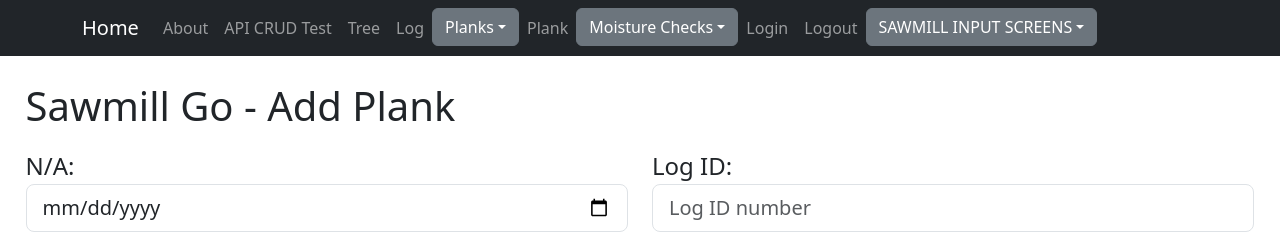
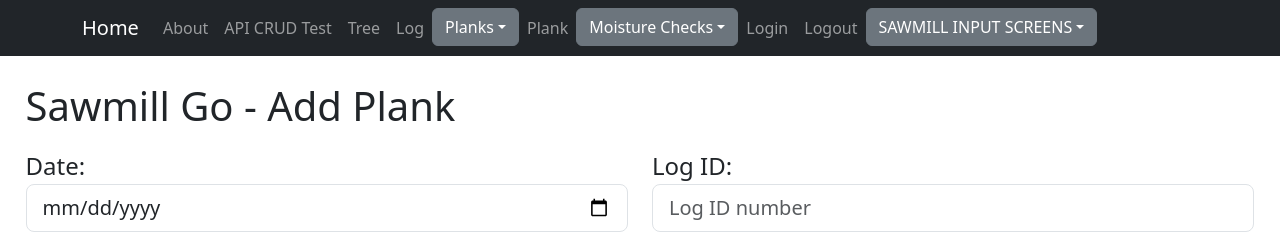
Before and after one commit to andrewcargill/sawmill_go, a React (Create React App) app in the folder mill/: page /mill_add_planks in a window 1280 px wide. Shown: the top 238 px of the page. Built offline with nearby package versions, Linux system fonts and the light colour scheme.

Commit message:
adds date field plank database

```diff
--- a/mill/src/pages/MillAddPlanks.jsx
+++ b/mill/src/pages/MillAddPlanks.jsx
@@ -10,6 +10,7 @@
 
 const MillAddPlanks = () => {
   const [log, setLog] = useState('');
+  const [date, setDate] = useState('');
   const [width, setWidth] = useState('');
   const [depth, setDepth] = useState('');
   const [wood_grade, setWood_grade] = useState('');
@@ -25,6 +26,7 @@
         width,
         depth,
         wood_grade,
+        date,
       });
       console.log('Data created:', response.data);
 
@@ -33,6 +35,7 @@
       setWidth('');
       setDepth('');
       setWood_grade('');
+      setDate('');
 
       setPostId(response.data.id);
       setSuccess(true); // Set success status to true
@@ -53,8 +56,13 @@
         <Row>
 
             <Col xs={6}>
-            <label>N/A:</label>
-            <input type="date" className="form-control form-control-lg" id="input1" />
+            <label>Date:</label>
+            <input
+            type="date"
+            className="form-control form-control-lg"
+            value={date}
+            onChange={(e) => setDate(e.target.value)} required
+            />
             </Col>
             <Col xs={6}>
             <label htmlFor="input1">Log ID:</label>
```
